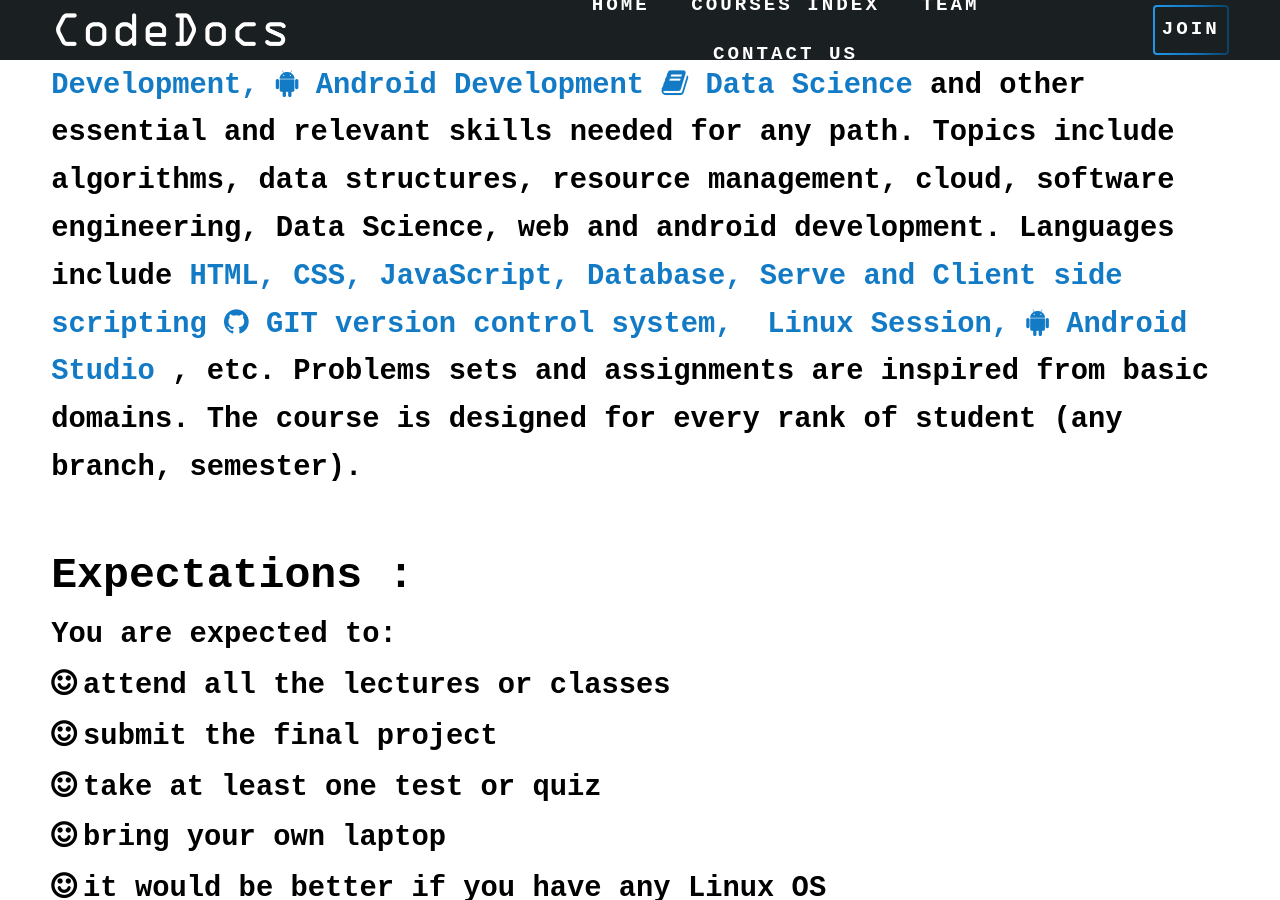
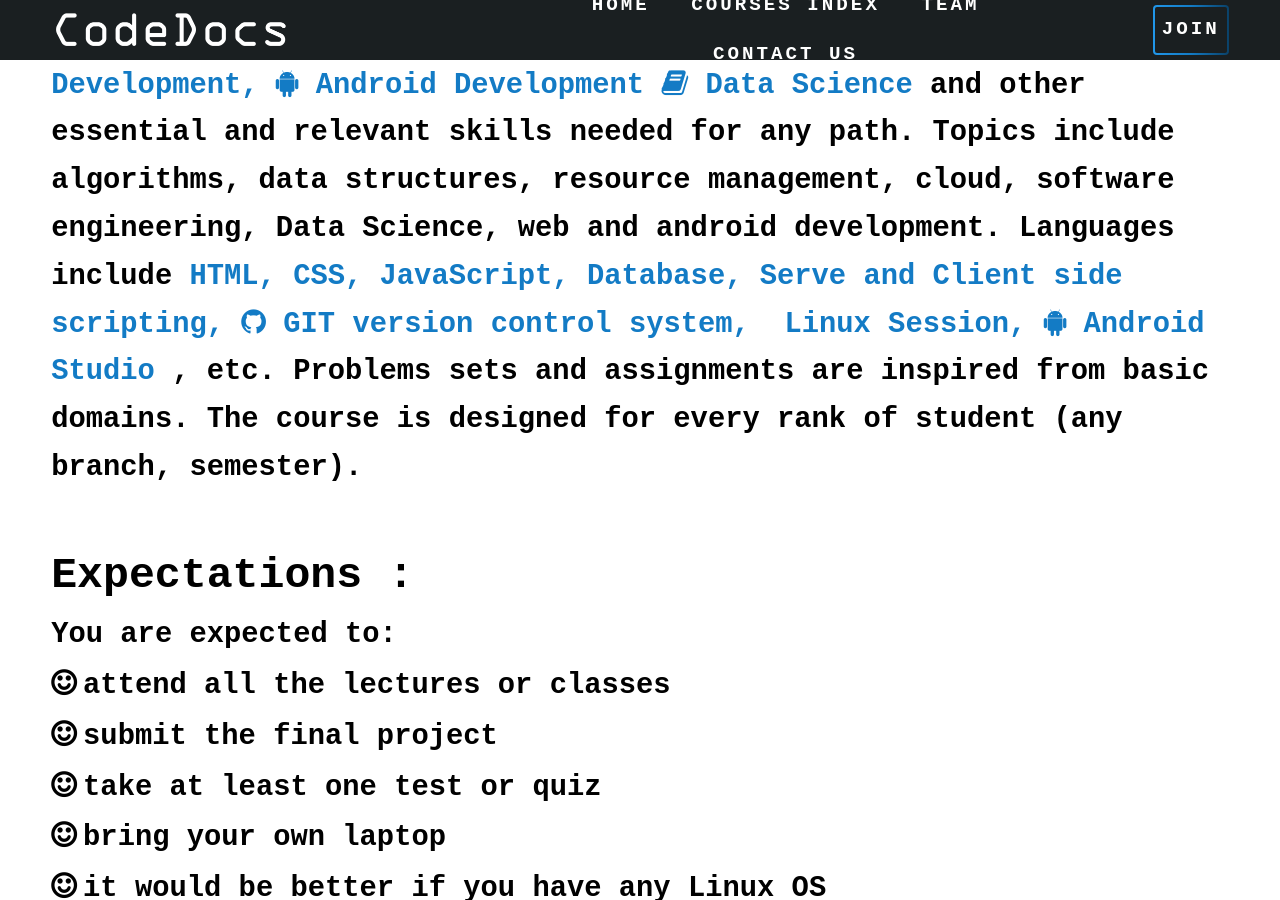
Before and after one commit to CodeDocsJECRC/codedocsjecrc.github.io, a Jekyll site: the page built from CD201/index.html, in a window 1280 px wide and 900 px high, scrolled down 431 px. Built offline with Jekyll 4.4.1, drawn with Linux system fonts in a browser that asks for light colours; nearby versions of some CDN libraries; some web fonts are replaced.

Commit message:
Fixing minor issues.

```diff
--- a/CD201/index.html
+++ b/CD201/index.html
@@ -30,7 +30,7 @@ id: CD201
       and other essential and relevant skills needed for any path.
       Topics include algorithms, data structures, resource management, cloud, software engineering, Data Science, web and android development.
       Languages include
-      <strong class="highlight">HTML, CSS, JavaScript, Database, Serve and Client side scripting</strong>
+      <strong class="highlight">HTML, CSS, JavaScript, Database, Serve and Client side scripting,</strong>
 
       <strong class="highlight">
         <i class="fa fa-github" aria-hidden="true"></i> GIT version control system,
@@ -224,6 +224,7 @@ id: CD201
         </tr>
       </tbody>
     </table>
+    <br>
 
     <h3>Extra</h3>
     <table class="calendar-table">
```
